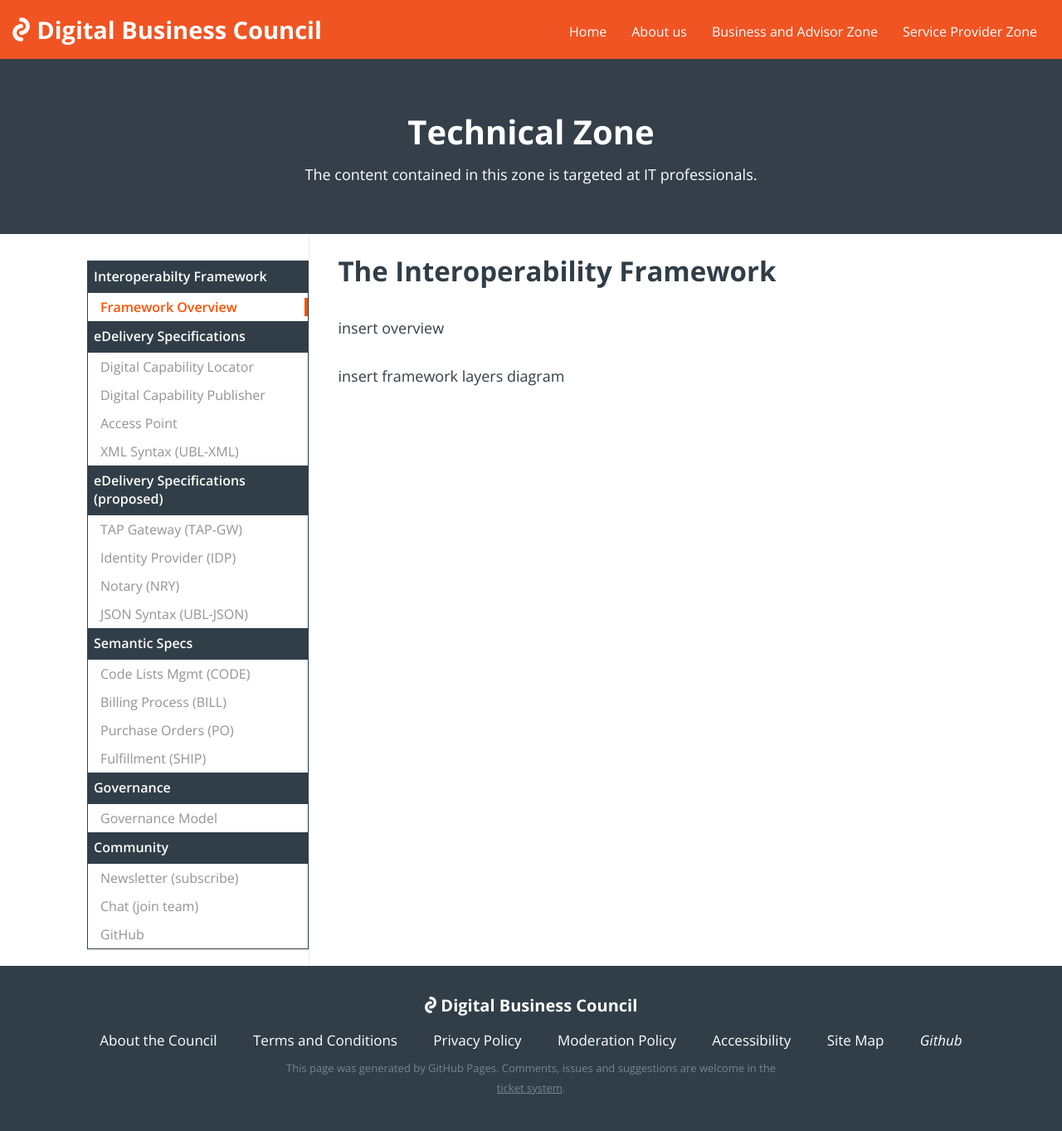
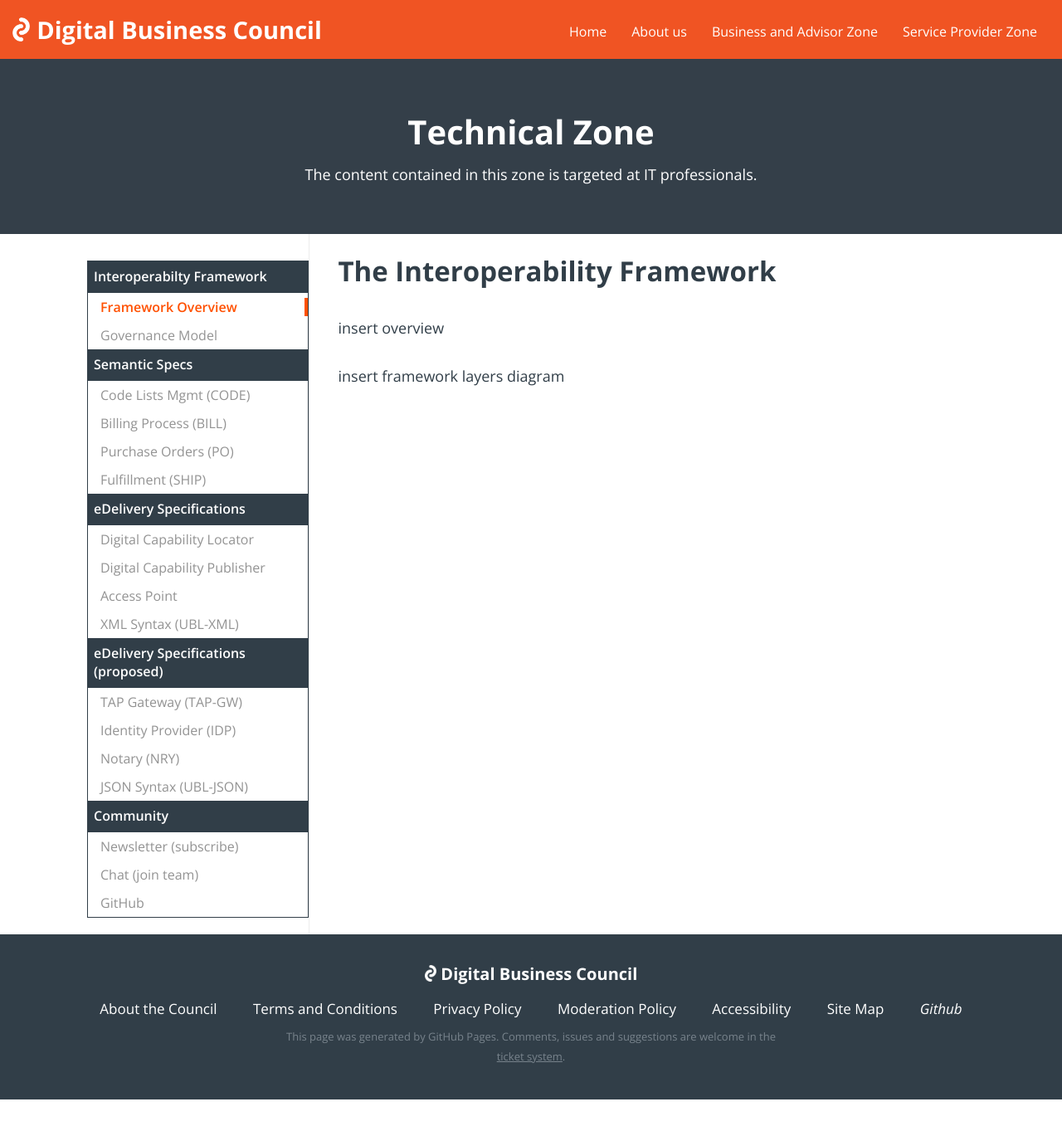
Before and after one commit to Digital-Business-Council/Digital-Business-Council.github.io, a Jekyll site: the page built from pages/interoperability-framework.md, in a window 1280 px wide. Shown: the whole page at 83% size. Built offline with Jekyll 4.4.1, drawn with Linux system fonts in a browser that asks for light colours; after the commit the page ends 1325 px from its top, so only the background shows below that.

Commit message:
Update sidebar-menu-tech.html

```diff
--- a/_includes/sidebar-menu-tech.html
+++ b/_includes/sidebar-menu-tech.html
@@ -1,24 +1,27 @@
 <ul class="sidebar-menu-tech">
     {% assign current = page.url | downcase | split: '/' %}
-<li class="menu-title">Interoperabilty Framework</li>
-<li><a {% if current[1] == 'interoperability-framework' %}class="active"{% endif %} href="/interoperability-framework/">Framework Overview</a></li>
+    <li class="menu-title">Interoperabilty Framework</li>
+    <li><a {% if current[1] == 'interoperability-framework' %}class="active"{% endif %} href="/interoperability-framework/">Framework Overview</a></li>
+    <li><a {% if current[1] == 'governance-model' %}class="active"{% endif %} href="/governance-model/">Governance Model</a></li>
+
+    <li class="menu-title">Semantic Specs</li>
+    <li><a {% if current[1] == 'code-lists' %}class="active"{% endif %} href="/code-lists/">Code Lists Mgmt (CODE)</a></li>
+    <li><a {% if current[1] == 'billing-semantics' %}class="active"{% endif %} href="/billing-semantics/">Billing Process (BILL)</a></li>
+    <li><a {% if current[1] == 'purchase-order-semantics' %}class="active"{% endif %} href="/purchase-order-semantics/">Purchase Orders (PO)</a></li>
+    <li><a {% if current[1] == 'fulfillment-semantics' %}class="active"{% endif %} href="/fulfillment-semantics/">Fulfillment (SHIP)</a></li>
+
     <li class="menu-title">eDelivery Specifications</li>
     <li><a {% if current[1] == 'digital-capability-locator' %}class="active"{% endif %} href="/digital-capability-locator/">Digital Capability Locator</a></li>
     <li><a {% if current[1] == 'digital-capability-publisher' %}class="active"{% endif %} href="/digital-capability-publisher/">Digital Capability Publisher</a></li>
     <li><a {% if current[1] == 'transaction-access-point' %}class="active"{% endif %} href="/transaction-access-point/">Access Point</a></li>
     <li><a {% if current[1] == 'ubl-xml' %}class="active"{% endif %} href="/ubl-xml/">XML Syntax (UBL-XML)</a></li>
+
     <li class="menu-title">eDelivery Specifications (proposed)</li>
     <li><a {% if current[1] == 'tap-gateway' %}class="active"{% endif %} href="/tap-gateway/">TAP Gateway (TAP-GW)</a></li>
     <li><a {% if current[1] == 'identity-provider' %}class="active"{% endif %} href="/identity-provider/">Identity Provider (IDP)</a></li>
     <li><a {% if current[1] == 'notary' %}class="active"{% endif %} href="/notary/">Notary (NRY)</a></li>
     <li><a {% if current[1] == 'ubl-json' %}class="active"{% endif %} href="/ubl-json/">JSON Syntax (UBL-JSON)</a></li>
-    <li class="menu-title">Semantic Specs</li>
-    <li><a {% if current[1] == 'code-lists' %}class="active"{% endif %} href="/code-lists/">Code Lists Mgmt (CODE)</a></li>
-    <li><a {% if current[1] == 'billing-semantics' %}class="active"{% endif %} href="/billing-semantics/">Billing Process (BILL)</a></li>
-    <li><a {% if current[1] == 'purchase-order-semantics' %}class="active"{% endif %} href="/purchase-order-semantics/">Purchase Orders (PO)</a></li>
-    <li><a {% if current[1] == 'fulfillment-semantics' %}class="active"{% endif %} href="/fulfillment-semantics/">Fulfillment (SHIP)</a></li>
-    <li class="menu-title">Governance</li>
-    <li><a {% if current[1] == 'governance-model' %}class="active"{% endif %} href="/governance-model/">Governance Model</a></li>
+
     <li class="menu-title">Community</li>
     <li><a href="http://eepurl.com/ctZ6hf" target="_blank">Newsletter (subscribe)</a></li>
     <li><a href="http://chat.ausdigital.org" target="_blank">Chat (join team)</a></li>
```
